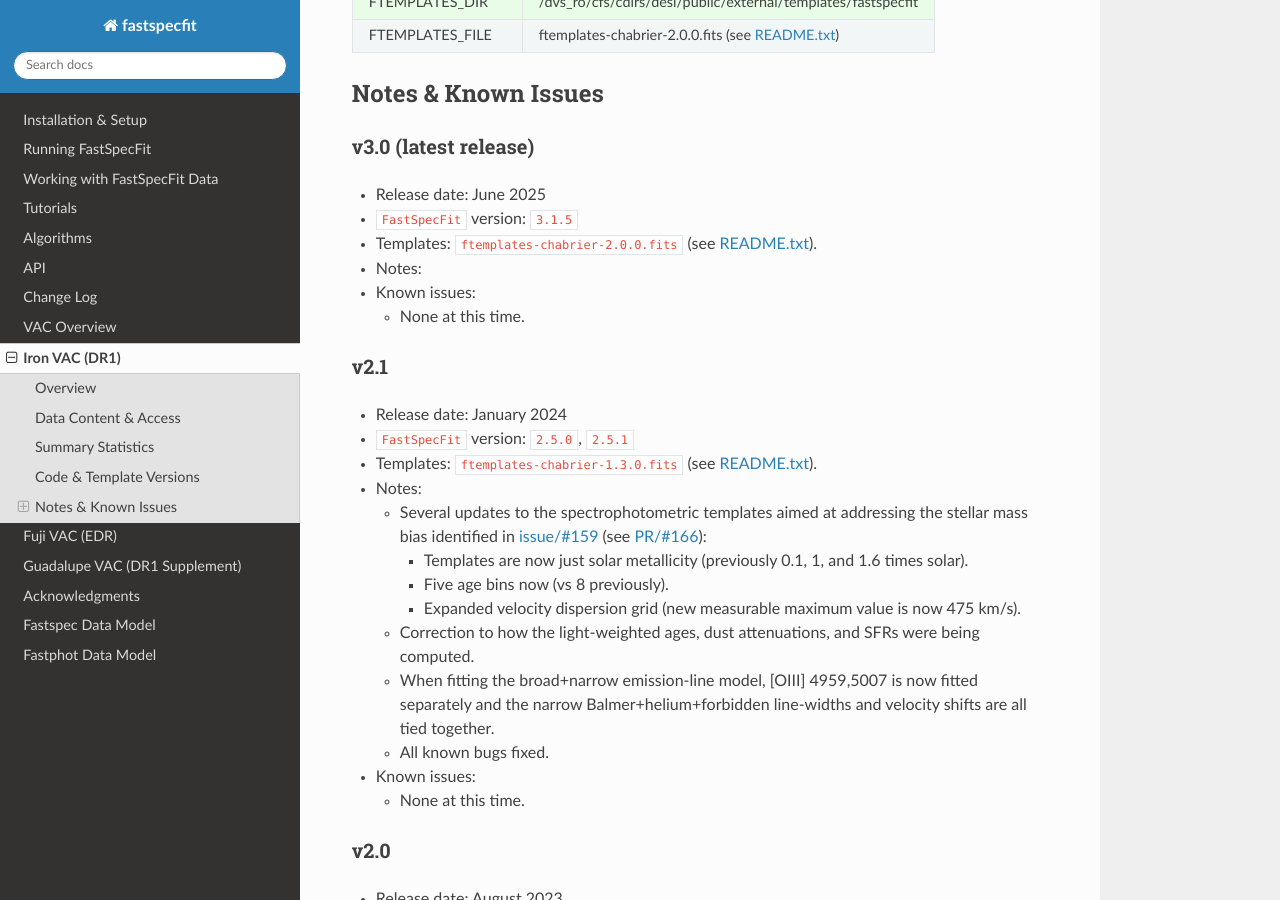
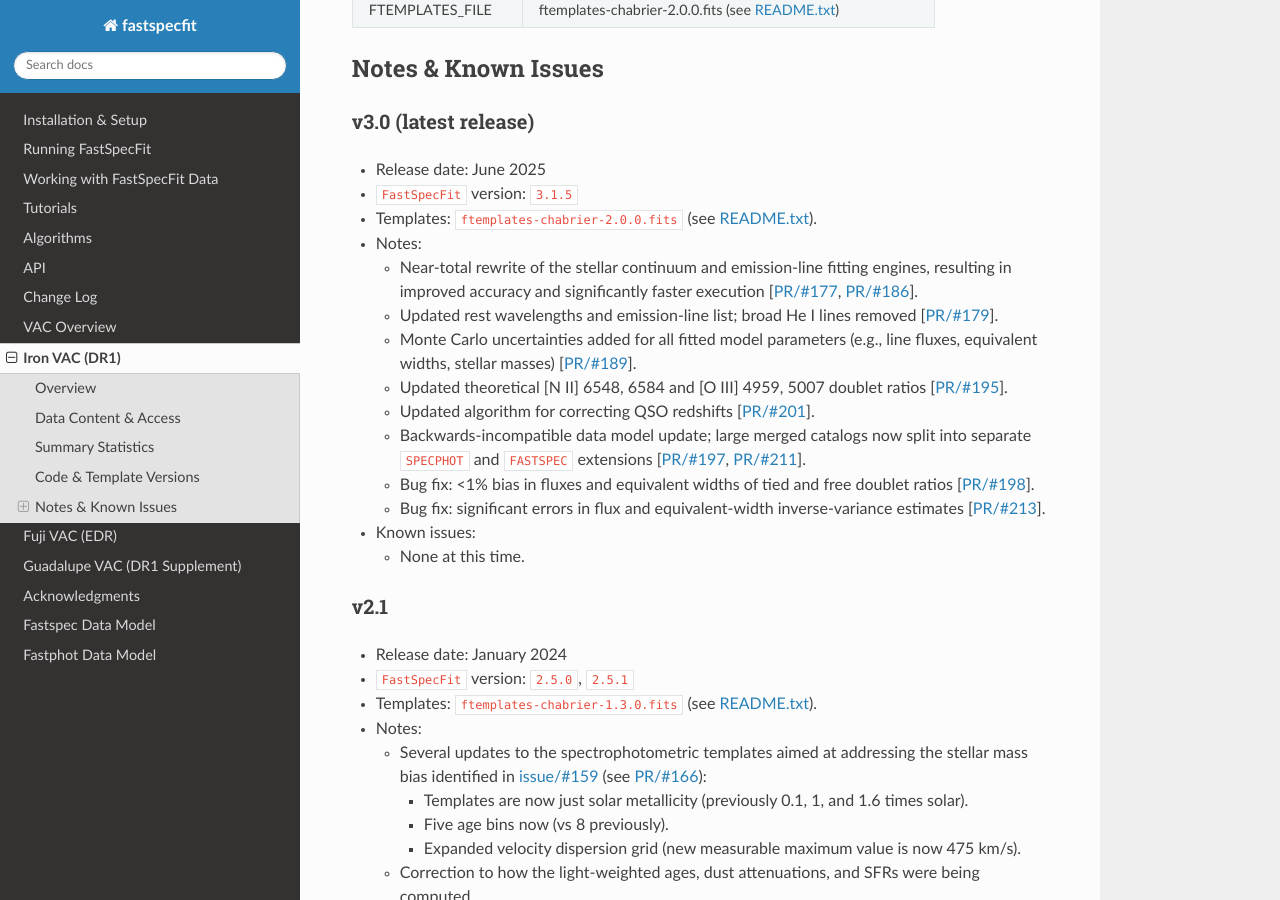
Before and after one commit to desihub/fastspecfit, a Sphinx documentation site: the page built from doc/iron.rst, in a window 1280 px wide and 900 px high, scrolled down 6043 px. Built offline with Sphinx 7.4.7 and the Read the Docs theme 3.1.0, drawn with Linux system fonts in a browser that asks for light colours; the version number could not be read and is left out; some of the changed text lies outside the part shown.

Commit message:
update notes for latest iron version

```diff
--- a/doc/iron.rst
+++ b/doc/iron.rst
@@ -42,10 +42,8 @@ click on the following links:
 Summary Statistics
 ------------------
 
-The next two tables summarize the size and number of targets in each merged
-catalog. The first table gives the sample in each survey and program, while the
-second table combines all the individual programs into separate ``main``,
-``sv``, and ``special`` catalogs.
+The following tables summarize the size and number of targets in each merged
+catalog, organized by survey and program.
 
 .. rst-class:: columns
 
@@ -267,6 +265,24 @@ v3.0 (latest release)
 * Templates: ``ftemplates-chabrier-2.0.0.fits``  (see `README.txt`_).
 * Notes:
 
+  * Near-total rewrite of the stellar continuum and emission-line fitting
+    engines, resulting in improved accuracy and significantly faster execution
+    [`PR/#177`_, `PR/#186`_].
+  * Updated rest wavelengths and emission-line list; broad He I lines removed
+    [`PR/#179`_].
+  * Monte Carlo uncertainties added for all fitted model parameters (e.g.,
+    line fluxes, equivalent widths, stellar masses) [`PR/#189`_].
+  * Updated theoretical [N II] 6548, 6584 and [O III] 4959, 5007 doublet
+    ratios [`PR/#195`_].
+  * Updated algorithm for correcting QSO redshifts [`PR/#201`_].
+  * Backwards-incompatible data model update; large merged catalogs now split
+    into separate ``SPECPHOT`` and ``FASTSPEC`` extensions [`PR/#197`_,
+    `PR/#211`_].
+  * Bug fix: <1% bias in fluxes and equivalent widths of tied and free doublet
+    ratios [`PR/#198`_].
+  * Bug fix: significant errors in flux and equivalent-width inverse-variance
+    estimates [`PR/#213`_].
+
 * Known issues:
 
   * None at this time.
@@ -352,3 +368,13 @@ v1.0
 .. _`PR/#157`: https://github.com/desihub/fastspecfit/pull/157
 .. _`PR/#158`: https://github.com/desihub/fastspecfit/pull/158
 .. _`PR/#166`: https://github.com/desihub/fastspecfit/pull/166
+.. _`PR/#177`: https://github.com/desihub/fastspecfit/pull/177
+.. _`PR/#179`: https://github.com/desihub/fastspecfit/pull/179
+.. _`PR/#186`: https://github.com/desihub/fastspecfit/pull/186
+.. _`PR/#189`: https://github.com/desihub/fastspecfit/pull/189
+.. _`PR/#195`: https://github.com/desihub/fastspecfit/pull/195
+.. _`PR/#197`: https://github.com/desihub/fastspecfit/pull/197
+.. _`PR/#198`: https://github.com/desihub/fastspecfit/pull/198
+.. _`PR/#201`: https://github.com/desihub/fastspecfit/pull/201
+.. _`PR/#211`: https://github.com/desihub/fastspecfit/pull/211
+.. _`PR/#213`: https://github.com/desihub/fastspecfit/pull/213
```
Also changed, not shown: other parts of doc/iron.rst (+1 -1 lines).
